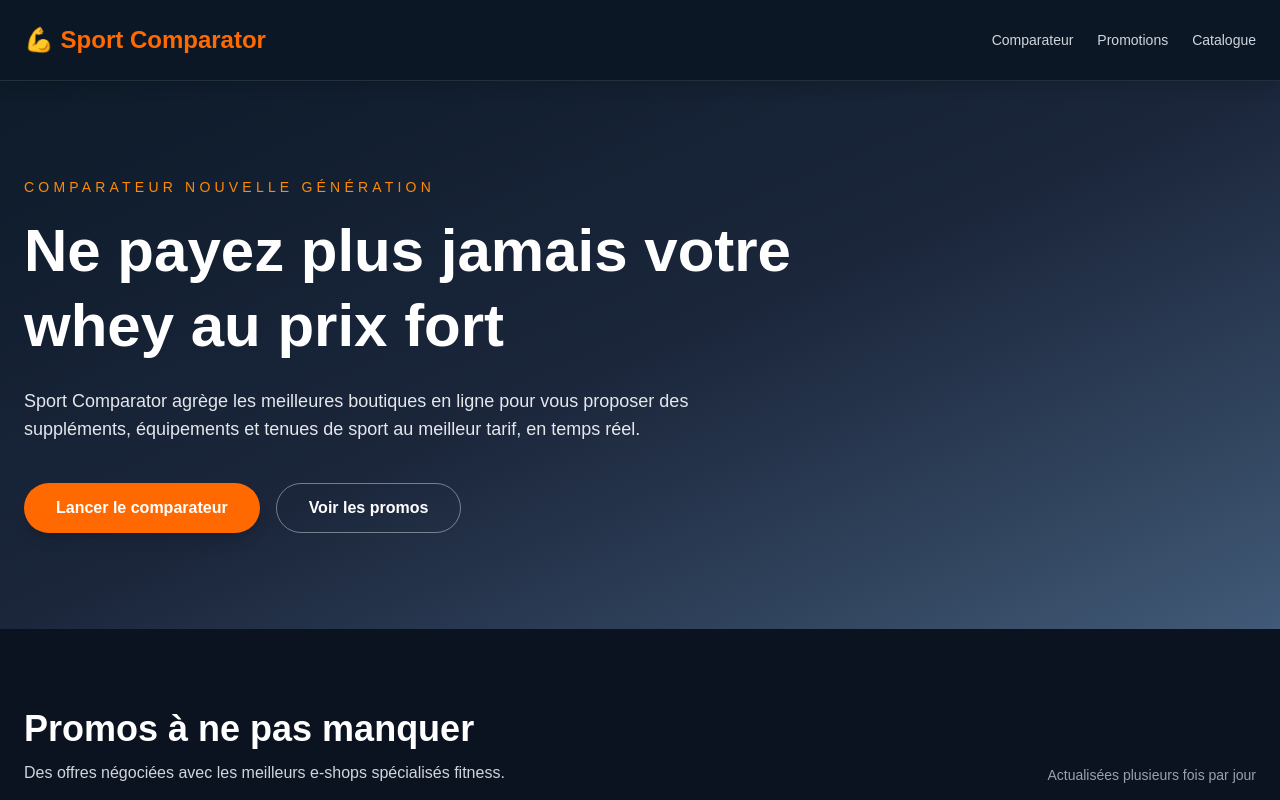
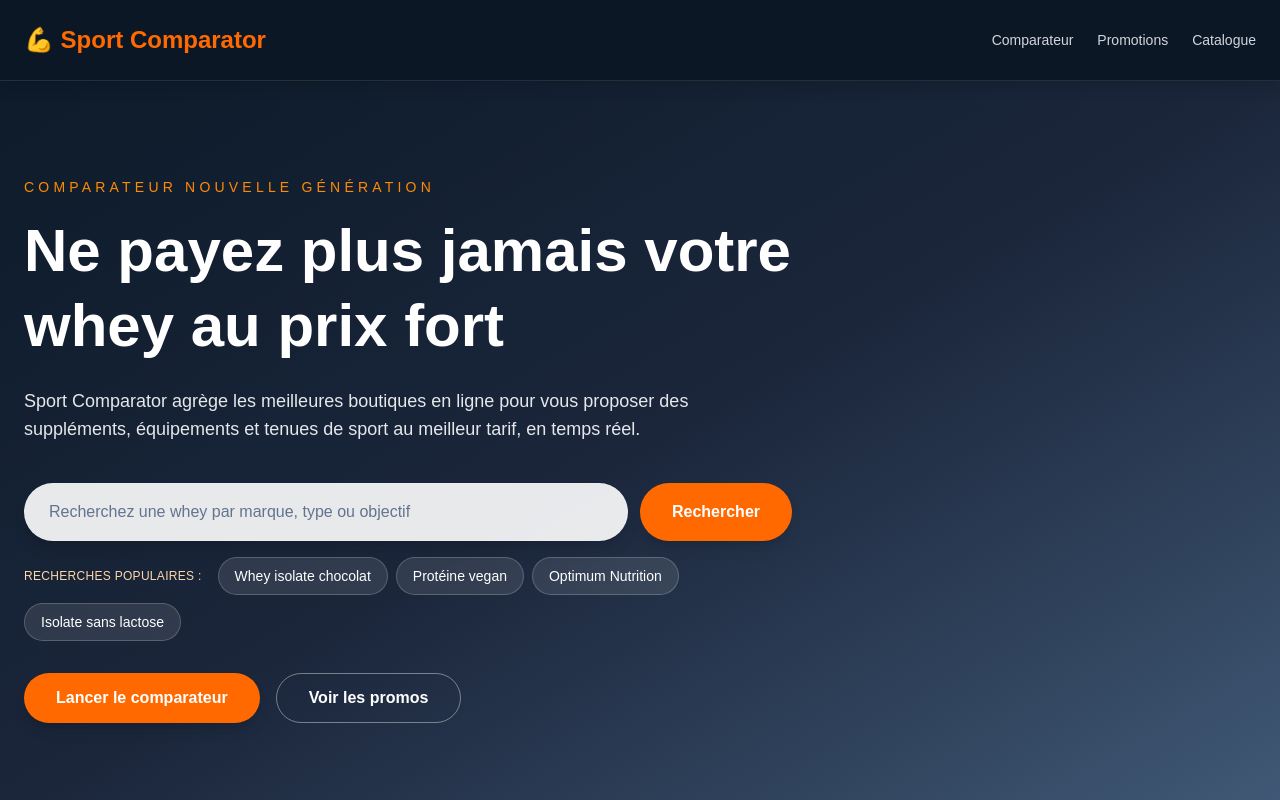
Before and after one commit to yarik-sg/whey-comparator, a Next.js app in the folder frontend/: page / in a window 1280 px wide. Shown: the top 800 px of the page. Built offline with nearby package versions, Linux system fonts and the light colour scheme.

Commit message:
feat: add hero search form with popular queries

```diff
--- a/frontend/src/components/HeroSection.tsx
+++ b/frontend/src/components/HeroSection.tsx
@@ -1,6 +1,8 @@
 "use client";
 
 import { motion } from "framer-motion";
+import { useRouter } from "next/navigation";
+import { FormEvent, useCallback, useMemo, useState } from "react";
 
 interface HeroSectionProps {
   onStartComparison: () => void;
@@ -8,6 +10,34 @@ interface HeroSectionProps {
 }
 
 export function HeroSection({ onStartComparison, onViewDeals }: HeroSectionProps) {
+  const router = useRouter();
+  const [searchQuery, setSearchQuery] = useState("");
+
+  const popularSearches = useMemo(
+    () => ["Whey isolate chocolat", "Protéine vegan", "Optimum Nutrition", "Isolate sans lactose"],
+    [],
+  );
+
+  const handleSearch = useCallback(
+    (query?: string) => {
+      const trimmedQuery = (query ?? searchQuery).trim();
+      if (!trimmedQuery) {
+        return;
+      }
+
+      router.push(`/comparateur?q=${encodeURIComponent(trimmedQuery)}`);
+    },
+    [router, searchQuery],
+  );
+
+  const handleSubmit = useCallback(
+    (event: FormEvent<HTMLFormElement>) => {
+      event.preventDefault();
+      handleSearch();
+    },
+    [handleSearch],
+  );
+
   return (
     <section className="relative overflow-hidden py-24 bg-gradient-to-br from-[#0d1b2a] via-[#1b263b] to-[#415a77] text-white">
       <div className="container mx-auto px-6">
@@ -25,7 +55,51 @@ export function HeroSection({ onStartComparison, onViewDeals }: HeroSectionProps
             Sport Comparator agrège les meilleures boutiques en ligne pour vous proposer
             des suppléments, équipements et tenues de sport au meilleur tarif, en temps réel.
           </p>
-          <div className="mt-10 flex flex-col sm:flex-row gap-4">
+          <form onSubmit={handleSubmit} className="mt-10 space-y-4">
+            <div>
+              <label htmlFor="hero-search" className="sr-only">
+                Recherche de compléments
+              </label>
+              <div className="flex flex-col gap-3 sm:flex-row">
+                <input
+                  id="hero-search"
+                  name="query"
+                  type="search"
+                  value={searchQuery}
+                  onChange={(event) => setSearchQuery(event.target.value)}
+                  placeholder="Recherchez une whey par marque, type ou objectif"
+                  className="w-full rounded-full border border-white/10 bg-white/90 px-6 py-4 text-base text-slate-900 placeholder:text-slate-500 shadow-lg focus:border-orange-300 focus:outline-none focus:ring-2 focus:ring-orange-300"
+                  aria-describedby="popular-searches"
+                />
+                <button
+                  type="submit"
+                  className="flex-shrink-0 rounded-full bg-orange-500 px-8 py-4 text-base font-semibold text-white shadow-lg transition-colors hover:bg-orange-400 focus:outline-none focus:ring-2 focus:ring-orange-200 focus:ring-offset-2 focus:ring-offset-slate-900"
+                >
+                  Rechercher
+                </button>
+              </div>
+            </div>
+            <div id="popular-searches" className="flex flex-wrap items-center gap-2 text-sm text-gray-200">
+              <span className="mr-2 font-medium uppercase tracking-wide text-xs text-orange-200">
+                Recherches populaires :
+              </span>
+              {popularSearches.map((suggestion) => (
+                <button
+                  key={suggestion}
+                  type="button"
+                  onClick={() => {
+                    setSearchQuery(suggestion);
+                    handleSearch(suggestion);
+                  }}
+                  className="rounded-full border border-white/20 bg-white/10 px-4 py-2 text-sm font-medium text-white transition hover:border-orange-200 hover:bg-white/20 focus:outline-none focus:ring-2 focus:ring-orange-200 focus:ring-offset-2 focus:ring-offset-slate-900"
+                  aria-label={`Rechercher ${suggestion}`}
+                >
+                  {suggestion}
+                </button>
+              ))}
+            </div>
+          </form>
+          <div className="mt-8 flex flex-col sm:flex-row gap-4">
             <button
               onClick={onStartComparison}
               className="rounded-full bg-orange-500 hover:bg-orange-400 transition-colors px-8 py-3 font-semibold shadow-lg"
```
